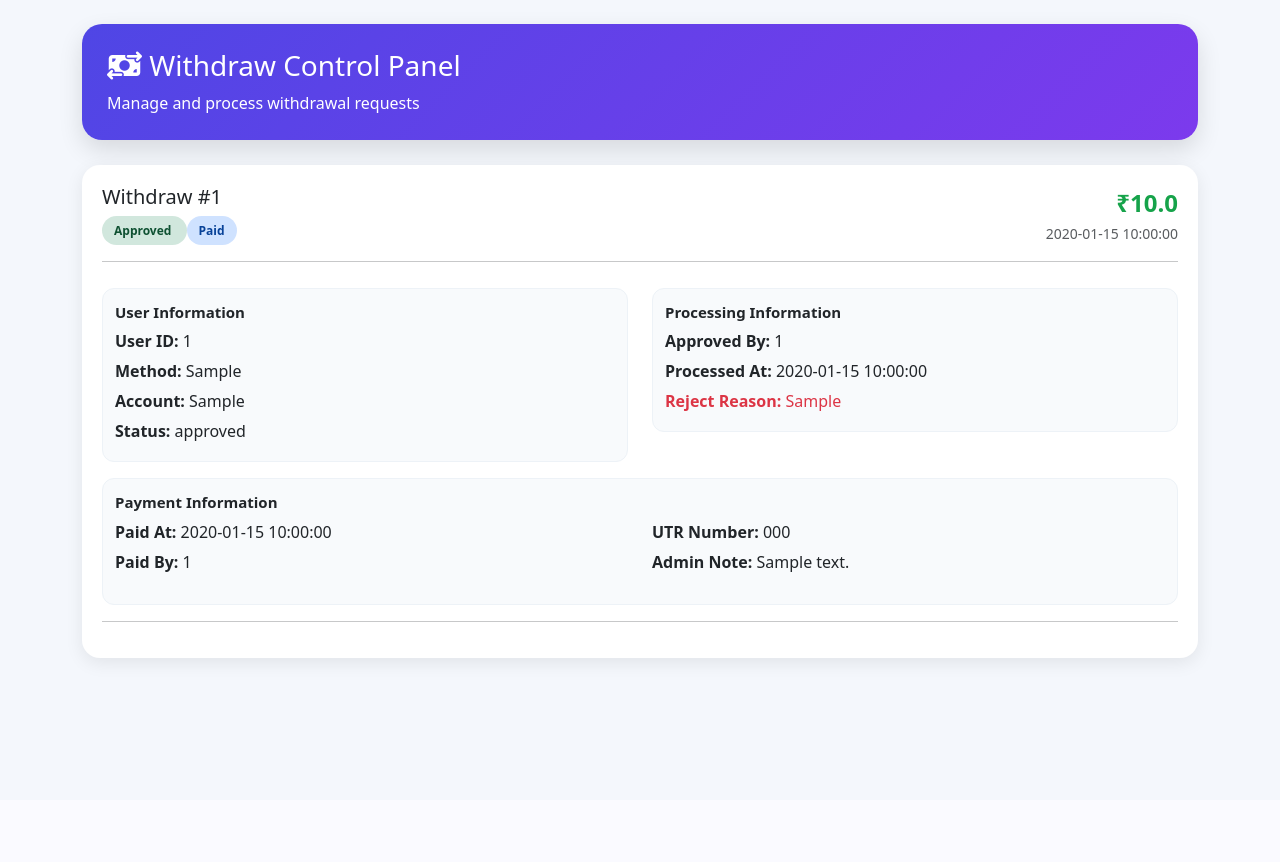
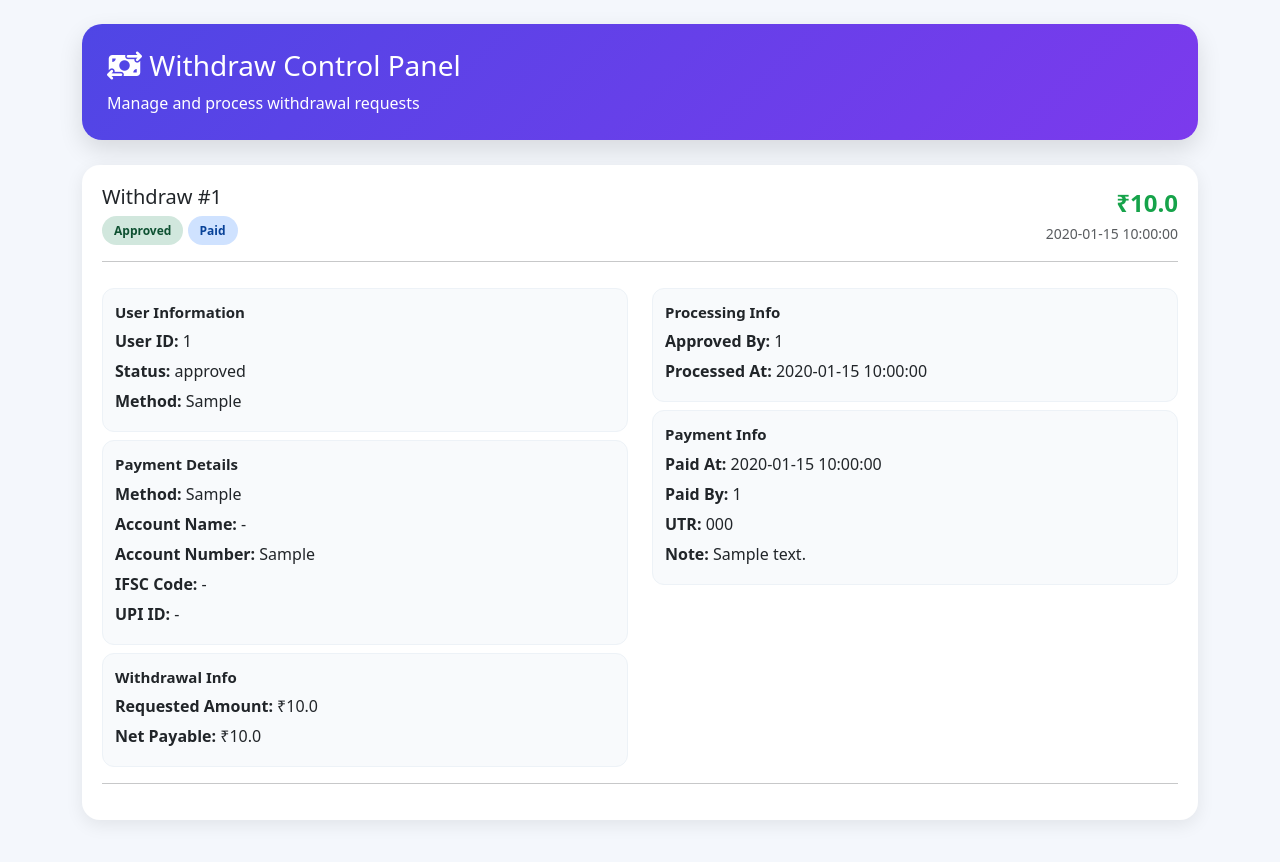
Before and after one commit to shipufalia-jpg/S.F, a Flask app: page /withdraws in a window 1280 px wide. Before the commit the page ends 667 px from the top, so only its background shows below. Run offline with Flask 3, Linux system fonts and the light colour scheme; tables that the repository leaves empty hold one stand-in row (values such as "Sample post").

Commit message:
Update withdraw_list.html

```diff
--- a/templates/owner/withdraw_list.html
+++ b/templates/owner/withdraw_list.html
@@ -47,25 +47,10 @@ body{
     font-weight:700;
 }
 
-.pending{
-    background:#fff3cd;
-    color:#856404;
-}
-
-.approved{
-    background:#d1e7dd;
-    color:#0f5132;
-}
-
-.rejected{
-    background:#f8d7da;
-    color:#842029;
-}
-
-.paid{
-    background:#cfe2ff;
-    color:#084298;
-}
+.pending{ background:#fff3cd; color:#856404; }
+.approved{ background:#d1e7dd; color:#0f5132; }
+.rejected{ background:#f8d7da; color:#842029; }
+.paid{ background:#cfe2ff; color:#084298; }
 
 .info-box{
     background:#f8fafc;
@@ -130,41 +115,27 @@ body{
 
         <div>
 
-            <h5 class="mb-2">
-                Withdraw #{{ w.id }}
-            </h5>
+            <h5 class="mb-2">Withdraw #{{ w.id }}</h5>
 
             {% if w.status == "pending" %}
-            <span class="status-badge pending">
-                Pending
-            </span>
+                <span class="status-badge pending">Pending</span>
             {% elif w.status == "approved" %}
-            <span class="status-badge approved">
-                Approved
-            </span>
+                <span class="status-badge approved">Approved</span>
             {% else %}
-            <span class="status-badge rejected">
-                Rejected
-            </span>
+                <span class="status-badge rejected">Rejected</span>
             {% endif %}
 
             {% if w.payment_status == "paid" %}
-            <span class="status-badge paid">
-                Paid
-            </span>
+                <span class="status-badge paid">Paid</span>
             {% endif %}
 
         </div>
 
         <div class="text-end">
 
-            <div class="amount">
-                ₹{{ w.amount }}
-            </div>
+            <div class="amount">₹{{ w.amount }}</div>
 
-            <small class="text-muted">
-                {{ w.created_at }}
-            </small>
+            <small class="text-muted">{{ w.created_at }}</small>
 
         </div>
 
@@ -174,18 +145,25 @@ body{
 
     <div class="row">
 
+        <!-- ================= USER INFO ================= -->
         <div class="col-md-6">
 
             <div class="info-box">
 
-                <div class="section-title">
-                    User Information
-                </div>
+                <div class="section-title">User Information</div>
 
-                <div>
-                    <strong>User ID:</strong>
-                    {{ w.user_id }}
-                </div>
+                <div><strong>User ID:</strong> {{ w.user_id }}</div>
+
+                <div><strong>Status:</strong> {{ w.status }}</div>
+
+                <div><strong>Method:</strong> {{ w.payment_method or "-" }}</div>
+
+            </div>
+
+            <!-- ✅ PAYMENT DETAILS (NEW ADDED) -->
+            <div class="info-box mt-2">
+
+                <div class="section-title">Payment Details</div>
 
                 <div>
                     <strong>Method:</strong>
@@ -193,26 +171,52 @@ body{
                 </div>
 
                 <div>
-                    <strong>Account:</strong>
-                    {{ w.payment_account or "-" }}
+                    <strong>Account Name:</strong>
+                    {{ w.payment_account_name or "-" }}
                 </div>
 
                 <div>
-                    <strong>Status:</strong>
-                    {{ w.status }}
+                    <strong>Account Number:</strong>
+                    {{ w.payment_account_number or w.payment_account or "-" }}
+                </div>
+
+                <div>
+                    <strong>IFSC Code:</strong>
+                    {{ w.ifsc or "-" }}
+                </div>
+
+                <div>
+                    <strong>UPI ID:</strong>
+                    {{ w.upi_id or "-" }}
+                </div>
+
+            </div>
+
+            <!-- ✅ AMOUNT BOX (NEW ADDED) -->
+            <div class="info-box mt-2">
+
+                <div class="section-title">Withdrawal Info</div>
+
+                <div>
+                    <strong>Requested Amount:</strong>
+                    ₹{{ w.amount }}
+                </div>
+
+                <div>
+                    <strong>Net Payable:</strong>
+                    ₹{{ w.amount }}
                 </div>
 
             </div>
 
         </div>
 
+        <!-- ================= PROCESS INFO ================= -->
         <div class="col-md-6">
 
             <div class="info-box">
 
-                <div class="section-title">
-                    Processing Information
-                </div>
+                <div class="section-title">Processing Info</div>
 
                 <div>
                     <strong>Approved By:</strong>
@@ -224,85 +228,46 @@ body{
                     {{ w.processed_at or "-" }}
                 </div>
 
-                {% if w.rejected_reason %}
-                <div class="text-danger">
-                    <strong>Reject Reason:</strong>
-                    {{ w.rejected_reason }}
-                </div>
-                {% endif %}
+            </div>
+
+            {% if w.payment_status == "paid" %}
+
+            <div class="info-box mt-2">
+
+                <div class="section-title">Payment Info</div>
+
+                <div><strong>Paid At:</strong> {{ w.paid_at }}</div>
+
+                <div><strong>Paid By:</strong> {{ w.paid_by }}</div>
+
+                <div><strong>UTR:</strong> {{ w.utr_number or "-" }}</div>
+
+                <div><strong>Note:</strong> {{ w.admin_note or "-" }}</div>
 
             </div>
+
+            {% endif %}
 
         </div>
 
     </div>
 
-    {% if w.payment_status == "paid" %}
+    <hr>
 
-    <div class="info-box mt-3">
-
-        <div class="section-title">
-            Payment Information
-        </div>
-
-        <div class="row">
-
-            <div class="col-md-6">
-
-                <div>
-                    <strong>Paid At:</strong>
-                    {{ w.paid_at }}
-                </div>
-
-                <div>
-                    <strong>Paid By:</strong>
-                    {{ w.paid_by }}
-                </div>
-
-            </div>
-
-            <div class="col-md-6">
-
-                <div>
-                    <strong>UTR Number:</strong>
-                    {{ w.utr_number or "-" }}
-                </div>
-
-                <div>
-                    <strong>Admin Note:</strong>
-                    {{ w.admin_note or "-" }}
-                </div>
-
-            </div>
-
-        </div>
-
-    </div>
-
-    {% endif %}
-
-    <hr>
+    <!-- ================= ACTIONS ================= -->
 
     {% if w.status == "pending" %}
 
-    <div class="d-flex gap-2 flex-wrap">
+    <div class="d-flex gap-2">
 
-        <a
-            href="/owner/withdraw/approve/{{ w.id }}"
-            class="btn btn-success">
-
-            <i class="fa-solid fa-check"></i>
+        <a href="/owner/withdraw/approve/{{ w.id }}"
+           class="btn btn-success">
             Approve
-
         </a>
 
-        <a
-            href="/owner/withdraw/reject/{{ w.id }}"
-            class="btn btn-danger">
-
-            <i class="fa-solid fa-xmark"></i>
+        <a href="/owner/withdraw/reject/{{ w.id }}"
+           class="btn btn-danger">
             Reject
-
         </a>
 
     </div>
@@ -311,44 +276,22 @@ body{
 
     {% if w.status == "approved" and w.payment_status != "paid" %}
 
-    <form
-        method="POST"
-        action="/owner/withdraw/paid/{{ w.id }}"
-        class="mt-3">
+    <form method="POST" action="/owner/withdraw/paid/{{ w.id }}" class="mt-3">
 
         <div class="row">
 
             <div class="col-md-4 mb-2">
-
-                <input
-                    type="text"
-                    name="utr_number"
-                    class="form-control"
-                    placeholder="UTR Number">
-
+                <input type="text" name="utr_number" class="form-control" placeholder="UTR Number">
             </div>
 
             <div class="col-md-5 mb-2">
-
-                <input
-                    type="text"
-                    name="admin_note"
-                    class="form-control"
-                    placeholder="Payment Note">
-
+                <input type="text" name="admin_note" class="form-control" placeholder="Admin Note">
             </div>
 
             <div class="col-md-3 mb-2">
-
-                <button
-                    type="submit"
-                    class="btn btn-primary w-100">
-
-                    <i class="fa-solid fa-money-check-dollar"></i>
+                <button type="submit" class="btn btn-primary w-100">
                     Mark Paid
-
                 </button>
-
             </div>
 
         </div>
@@ -362,9 +305,7 @@ body{
 {% else %}
 
 <div class="alert alert-secondary text-center">
-
     No Withdrawal Requests Found
-
 </div>
 
 {% endfor %}
@@ -372,4 +313,4 @@ body{
 </div>
 
 </body>
-    </html>
+</html>
```
